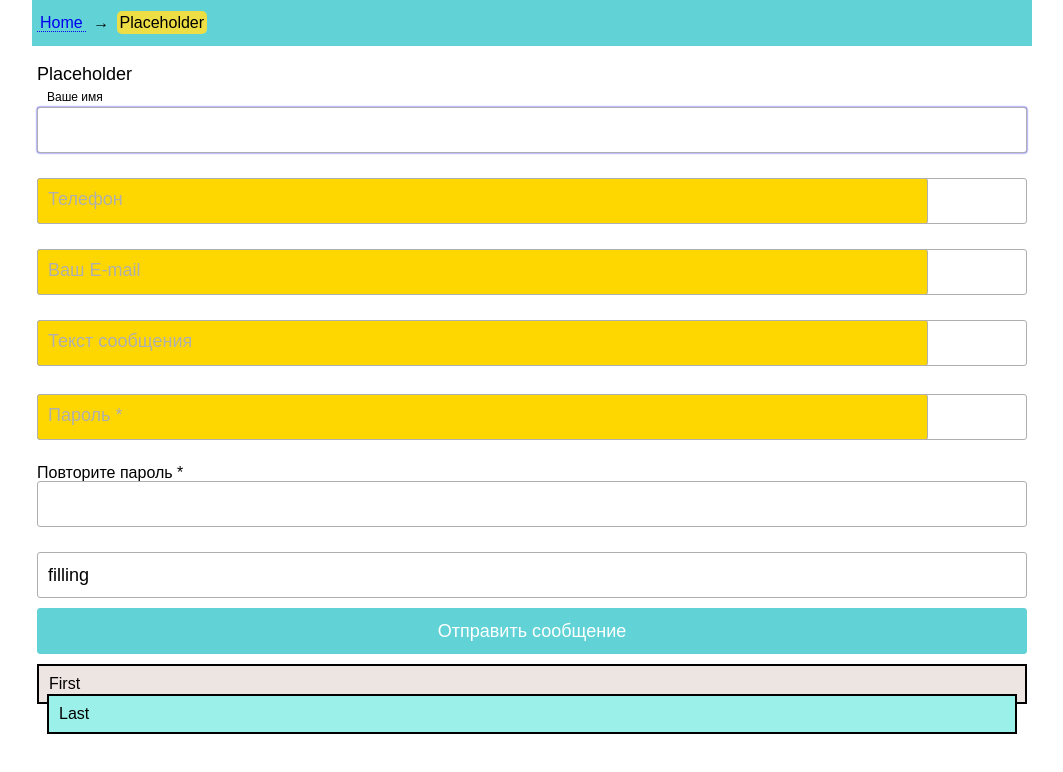
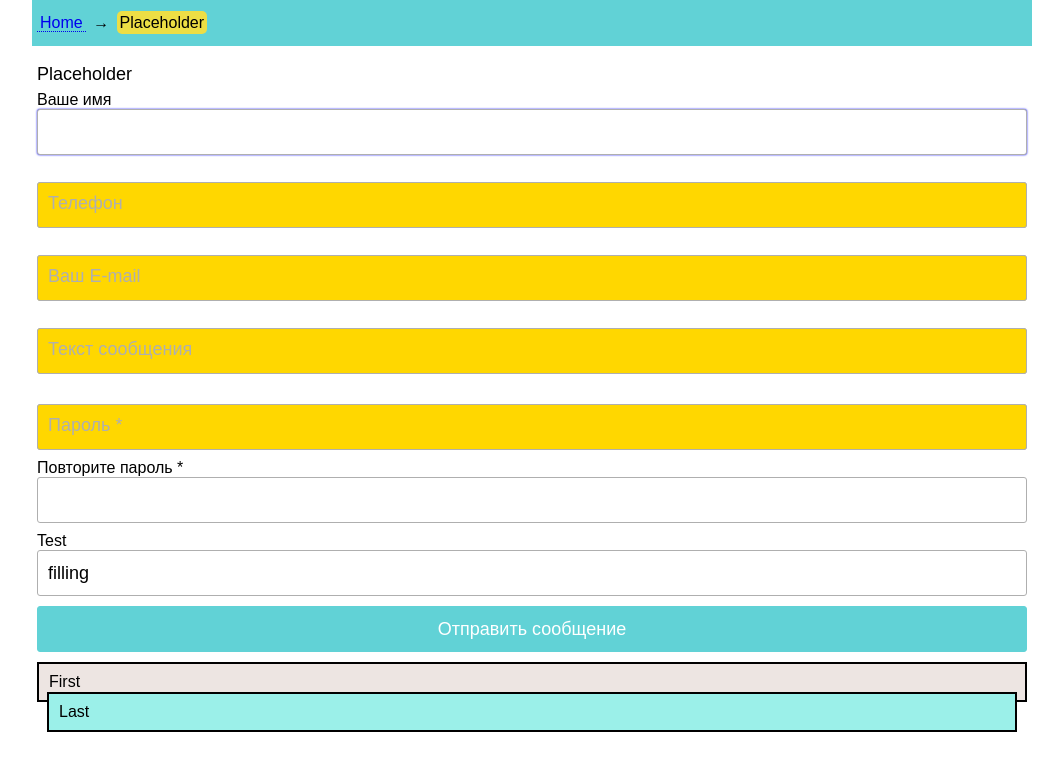
Before and after one commit to andrey55555/andrey55555.github.io, a plain HTML site: page page_placeholder/index.html in a window 1280 px wide. Both pictures are taken after a click on the element "Ваше имя". Shown: the whole page, without its empty margins (108-1171 px from the left). Drawn offline with nearby package versions, Linux system fonts and the light colour scheme.

Commit message:
add FlowupLabels

```diff
--- a/css/style.css
+++ b/css/style.css
@@ -13,7 +13,7 @@ img{vertical-align: top;}
 .wrapper{width: 100%;min-height: 100%;overflow: hidden;position: relative;}
 header{background:#61d2d6;margin:0 auto;max-width:1000px;padding:10px 5px}
 .content{margin:0 auto;max-width:1000px;padding:10px 5px}
-.reviews__inp{background-color:#fff;border:1px solid #afafaf;border-radius:3px;color:#000;font-family:Arial;margin-bottom:10px;padding:0 10px;resize:none}
+.reviews__inp{background-color:#fff;border:1px solid #afafaf;border-radius:3px;color:#000;font-family:Arial;margin-bottom:10px;margin-top:17px;padding:0 10px;resize:none}
 .btn{background-color:#61D2D6;border:1px solid #61D2D6;border-radius:3px;color:#fff;cursor:pointer;display:block;padding-top:0;text-align:center}
 .btn,.reviews__inp{font-size:18px;height:46px;width:100%}
 
--- a/page_placeholder/css/style.css
+++ b/page_placeholder/css/style.css
@@ -6,25 +6,13 @@
 
 textarea.reviews__inp.focus{height:85px}
 
-.wrap-inp {padding-top:15px;position: relative;}
-.wrap-inp p {margin-bottom: 10px;}
-.placeholder {background:gold;color:#afafaf;line-height:41px;position:absolute;top:0;left:0;overflow:hidden;white-space:nowrap}
 
-.valid-error {
-    box-shadow: 0 0 2px red;
-}
 
-.valid-success {
-    box-shadow: 0 0 2px #00f;
-}
+.wrap-inp {position: relative;}
+.labl-inp{position:absolute;top:0}
 
-.focus {
-    box-shadow: 0 0 2px blue;
-}
+.labl-inp.reviews__inp {background:gold;color:#afafaf;line-height:41px;}
 
-.placeholder.reviews__inp {
-    margin-top: 15px;
-    width: 90% !important;
-}
-
-.placeholder.focus {background:none;border:none;box-shadow:none;font-size:12px;color:#000;height:10px !important;line-height:10px !important;;margin-top: 0;}
+.valid-error{box-shadow:0 0 2px red}
+.valid-success{box-shadow:0 0 2px #33FF00}
+.focus{box-shadow:0 0 2px #00f}
--- a/page_placeholder/index.html
+++ b/page_placeholder/index.html
@@ -51,7 +51,7 @@
 							<input autocomplete="off" type="password" data-value="Пароль *" name="password" value="" class="reviews__inp" data-validate="1" />
 						</div>
 						<div class="wrap-inp">
-								<span>Повторите пароль *</span>
+								<span class="labl-inp">Повторите пароль *</span>
 								<input autocomplete="off" type="password" name="re_password" value="" class="reviews__inp" data-validate="1" />
 						</div>
 						<div class="wrap-inp">
--- a/page_placeholder/js/script.js
+++ b/page_placeholder/js/script.js
@@ -5,42 +5,37 @@ var common_mob = (function(){
         method = {};
 
 
-        // Add div class="placeholder" to form input fields
         method.forms = function (selector){
-                var tpl = '<span class="placeholder"></span>';
+                var tpl = '<span class="labl-inp"></span>';
                 if (selector == undefined){ selector = '.wrapper'; }
 
-			$(selector).find('input[data-value],textarea[data-value]').focus(function(){
-				if($(this).val() == ''){
-					$(this).addClass('focus');
-				};
-			});
 
 				$(selector).find('input[data-value], textarea[data-value]').each(function() {
 					var $el = $(this),
 						$placeholder = '';
 
-				$placeholder = $(tpl).insertAfter($el).css({
-																width: $el.outerWidth(),
-																height: $el.outerHeight()
-														})
-														.text( $el.attr('data-value') )
-														.addClass($el.attr('class'));
-console.log('val ',$el.attr('data-value'));
+					$placeholder = $(tpl).insertBefore($el).text( $el.attr('data-value') );
 
-				if ($el.val() != ''){
-						$placeholder.fadeOut(30);
+					if ($el.val() == ''){
+						$placeholder.addClass('reviews__inp');
 					}
 
 					$placeholder.bind('click focus', function(){$el.focus();});
 
 					$el.bind('click focus', function(){
-					$placeholder.addClass('focus');
+						if ($el.val() == ''){$placeholder.removeClass('reviews__inp');$el.addClass('focus');}
 					});
+
 					$el.bind('blur', function(){
-					if ($el.val() == ''){$placeholder.removeClass('focus');$el.removeClass('focus');}
+						$el.removeClass('focus');
+						if ($el.val() == ''){$placeholder.addClass('reviews__inp');}
 					});
 				});
+
+				$('.reviews__inp').bind('blur', function(){
+					if ($(this).val() != ''){ $(this).removeClass('valid-error'); }
+				});
+
 		}
 
         // Check inputs is not empty
@@ -73,23 +68,6 @@ console.log('val ',$el.attr('data-value'));
         }
 
 
-        // Show/Hide left, right sidebars
-	method.wrapper = function(){
-		if($('.leftside').hasClass('active') || $('.rightside').hasClass('active')){
-			if($('.leftside').hasClass('active')){
-					$('.wrapper').css('height',$('.leftside.active .leftside-block').outerHeight());
-			}
-			if($('.rightside').hasClass('active')){
-					$('.wrapper').css('height',$('.rightside.active .rightside-block').outerHeight());
-                        }
-                }
-                else {
-                        $('.wrapper').css('height','auto');
-                }
-		$('.bg').css('height', $('.wrapper').outerHeight());
-	}
-
-
         return method;
 }());
 
```
Lines whose indentation alone changed are shown as unchanged.
